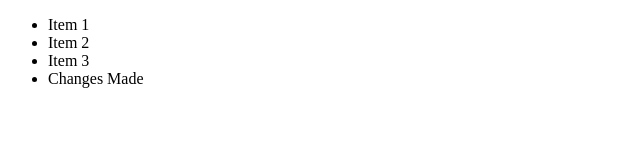
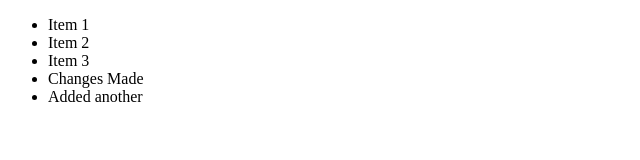
Before and after one commit to VernFrancis/project-test, a plain HTML site: page index.html in a window 1280 px wide. Shown: the whole page, without its empty margins (0-640 px from the left). Drawn offline with Linux system fonts and the light colour scheme.

Commit message:
Added another item

```diff
--- a/index.html
+++ b/index.html
@@ -11,6 +11,7 @@
 			<li>Item 2</li>
 			<li>Item 3</li>
 			<li>Changes Made</li>
+			<li>Added another</li>
 		</ul>
 	</div>
 
```
